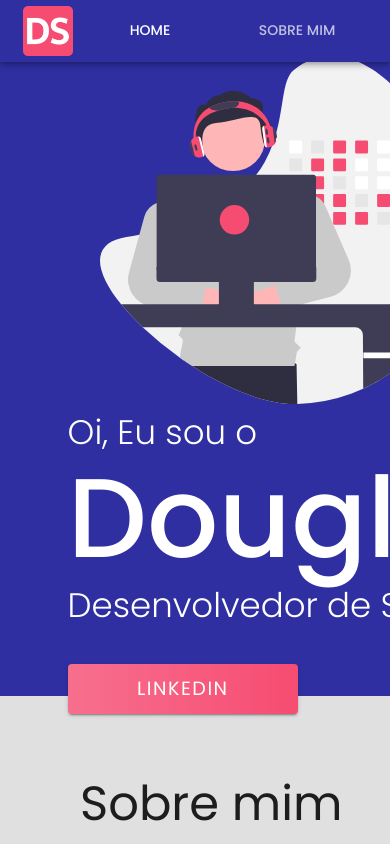
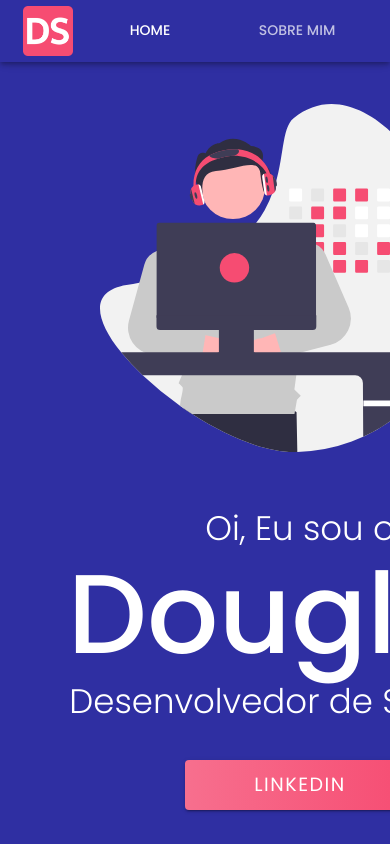
Before and after one commit to douglas-ssouza/portfolio, a React (Create React App) app: page / in a window 390 px wide. Shown: the top 844 px of the page. Built offline with nearby package versions, Linux system fonts and the light colour scheme.

Commit message:
feat: add responsiveness to greeting block

```diff
--- a/src/components/landing-page/GreetingBlock.tsx
+++ b/src/components/landing-page/GreetingBlock.tsx
@@ -2,6 +2,7 @@ import React from 'react';
 
 import {useTheme} from '@mui/material/styles';
 
+import useMediaQuery from '@mui/material/useMediaQuery';
 import Grid from '@mui/material/Grid';
 import Typography from '@mui/material/Typography';
 
@@ -11,22 +12,27 @@ import developer from '../../assets/illustrations/developer.svg';
 
 function GreetingBlock() {
 	const theme = useTheme();
+	const matchesSmall = useMediaQuery(theme.breakpoints.down('md'));
 
 	return (
 		<Grid
 			container
 			justifyContent='space-evenly'
 			alignItems='center'
-			sx={{height: '40em', backgroundColor: theme.palette.primary.main}}
+			sx={{
+				minHeight: '40em',
+				padding: '3em',
+				backgroundColor: theme.palette.primary.main,
+			}}
 		>
-			<Grid item textAlign='center'>
+			<Grid item textAlign='center' sx={{mb: '3em'}}>
 				<img
 					src={developer}
 					alt='Illustration of a person sitting in front of a computer'
 					width='400em'
 				/>
 			</Grid>
-			<Grid item>
+			<Grid item textAlign={matchesSmall ? 'center' : 'left'}>
 				<Typography component='h4' variant='h4'>
 						Oi, Eu sou o
 				</Typography>
```
